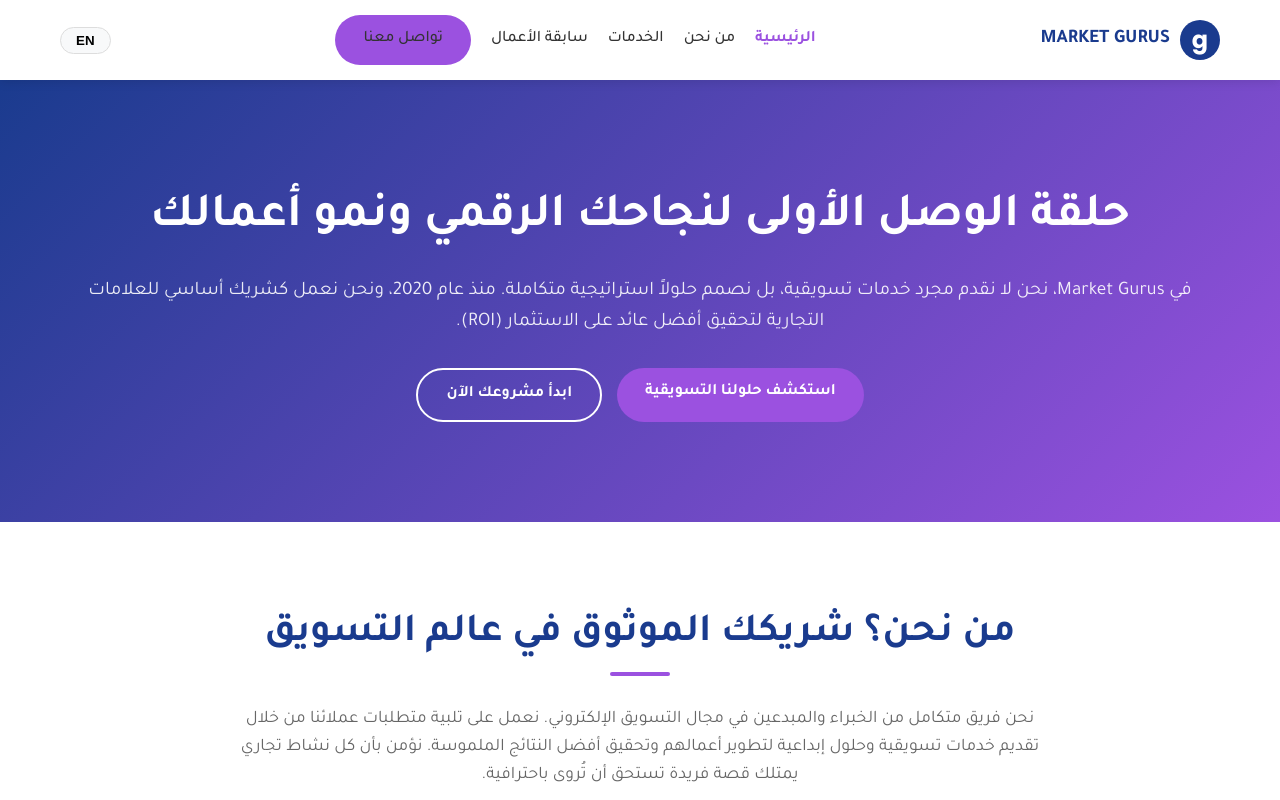
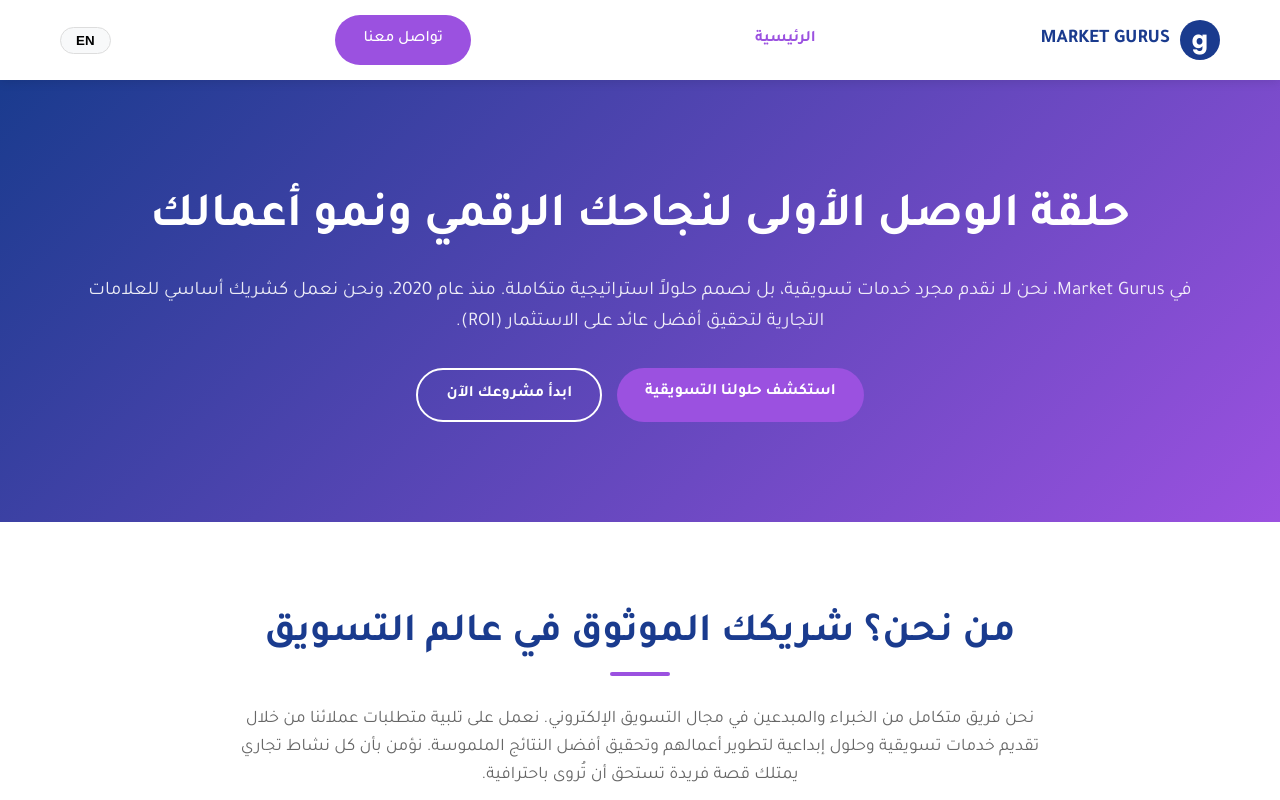
Before and after one commit to Ahmedalibelal/market-gurus, a plain HTML site: page index.html in a window 1280 px wide. Shown: the top 800 px of the page. Drawn offline with Linux system fonts and the light colour scheme.

Commit message:
Update style.css

```diff
--- a/assets/css/style.css
+++ b/assets/css/style.css
@@ -2,7 +2,7 @@
 :root {
     --primary-color: #1A3B8E; /* الأزرق الملكي */
     --secondary-color: #9B51E0; /* البنفسجي */
-    --text-dark: #333333;
+    --text-dark: #FFFFFF;
     --text-light: #666666;
     --bg-light: #F8F9FA;
     --white: #FFFFFF;
```
